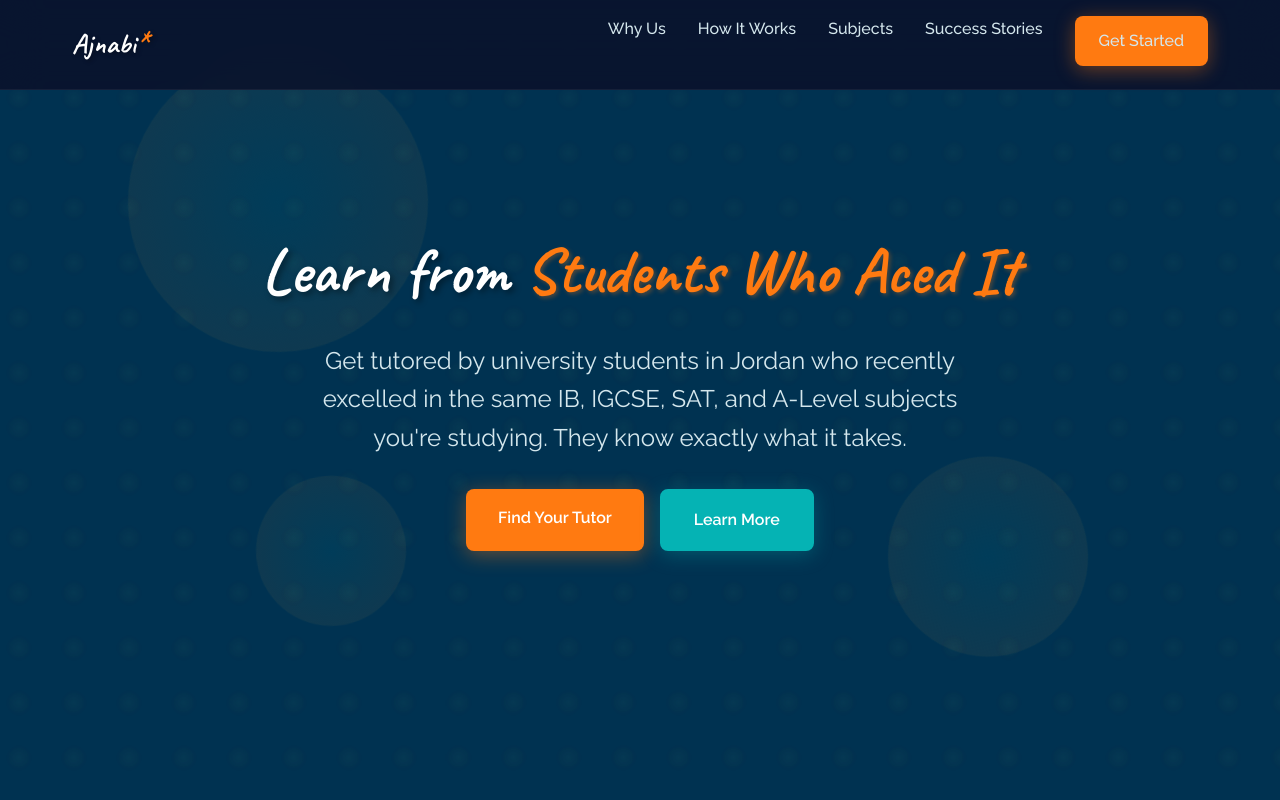
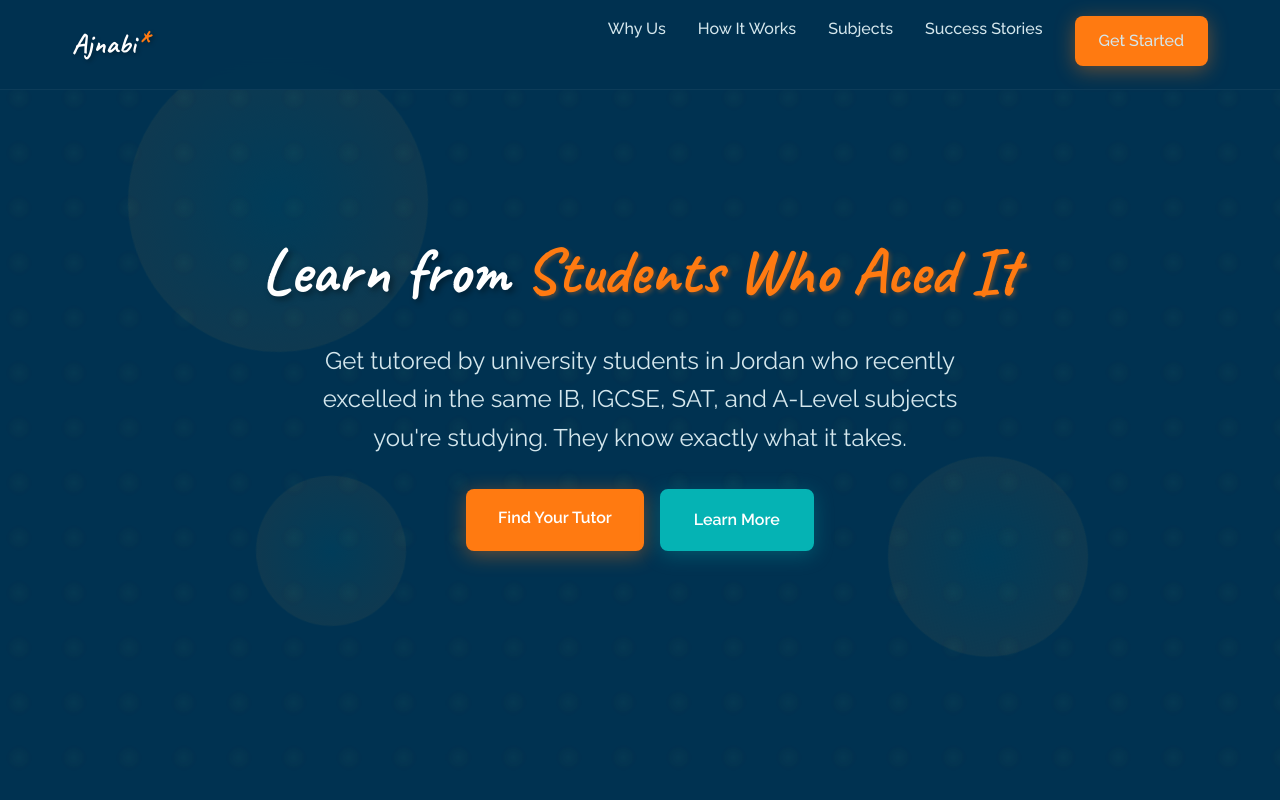
Before and after one commit to mohannadbanat-cmd/Ajnabi, a website: page index.html in a window 1280 px wide. Shown: the top 800 px of the page. Drawn offline with Linux system fonts and the light colour scheme.

Commit message:
Add smooth navbar fade on scroll and update contact number

```diff
--- a/index.html
+++ b/index.html
@@ -296,7 +296,7 @@
                     <h3>Contact</h3>
                     <ul class="footer-links">
                         <li><a href="mailto:hello@ajnabi.com">hello@ajnabi.com</a></li>
-                        <li><a href="tel:+962">+962 XX XXX XXXX</a></li>
+                        <li><a href="tel:+962795521661">+962 79 552 1661</a></li>
                         <li>Amman, Jordan</li>
                     </ul>
                 </div>
--- a/script.js
+++ b/script.js
@@ -54,18 +54,23 @@
     observer.observe(el);
 });
 
-// Navbar background on scroll
+// Navbar background fade on scroll
 let lastScroll = 0;
 const nav = document.querySelector('nav');
+
+// Add smooth transition to nav
+if (nav) {
+    nav.style.transition = 'all 0.3s ease';
+}
 
 window.addEventListener('scroll', () => {
     const currentScroll = window.pageYOffset;
 
     if (currentScroll > 100) {
-    nav.style.background = 'rgba(10, 14, 39, 0.95)';
-    nav.style.boxShadow = '0 4px 20px rgba(0, 0, 0, 0.1)';
+        nav.style.background = 'rgba(0, 50, 81, 0.98)';
+        nav.style.boxShadow = '0 4px 20px rgba(0, 0, 0, 0.2)';
     } else {
-    nav.style.background = 'rgba(10, 14, 39, 0.8)';
+        nav.style.background = 'rgba(0, 50, 81, 0.95)';
         nav.style.boxShadow = 'none';
     }
 
```
Lines whose indentation alone changed are shown as unchanged.
